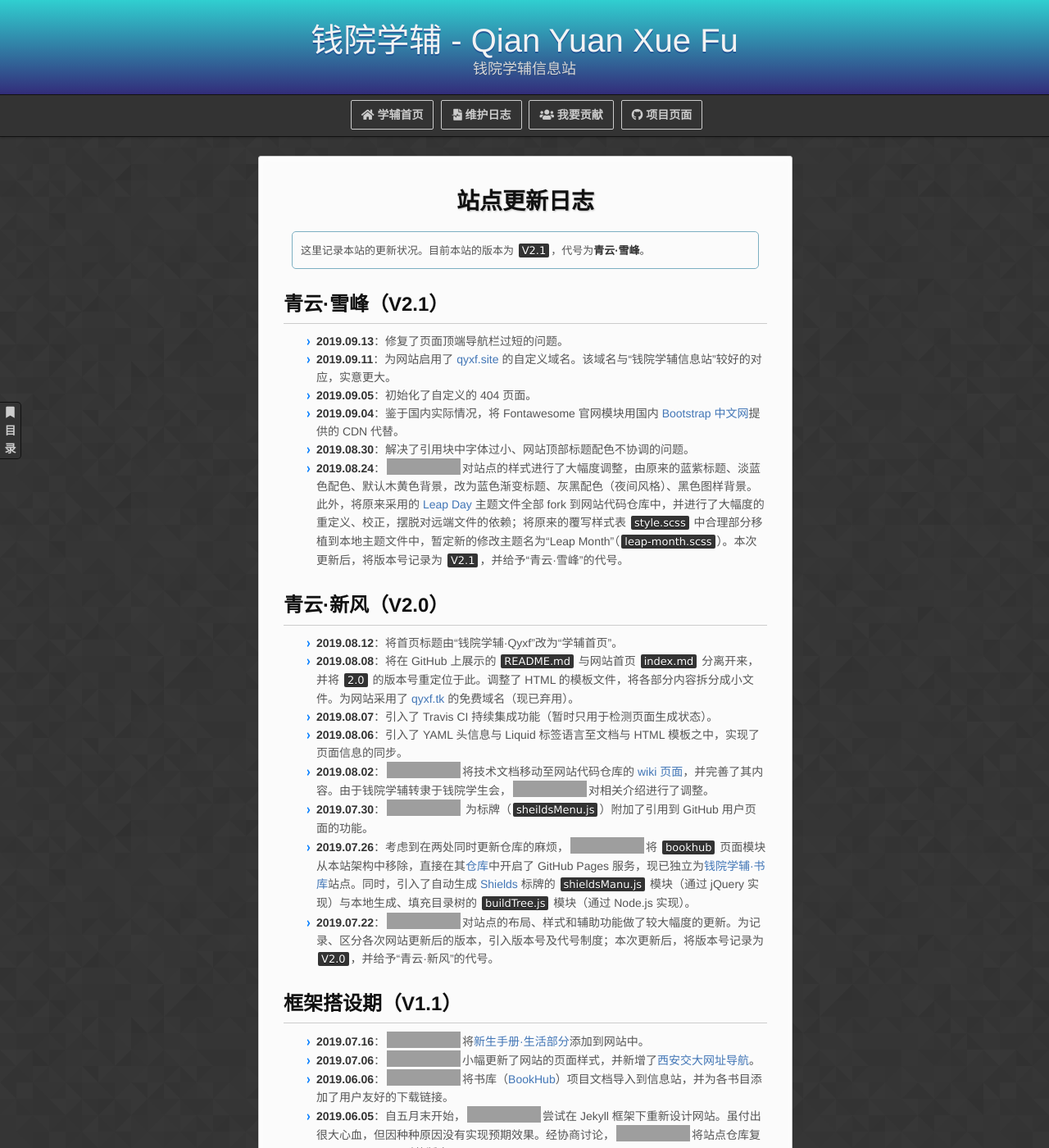
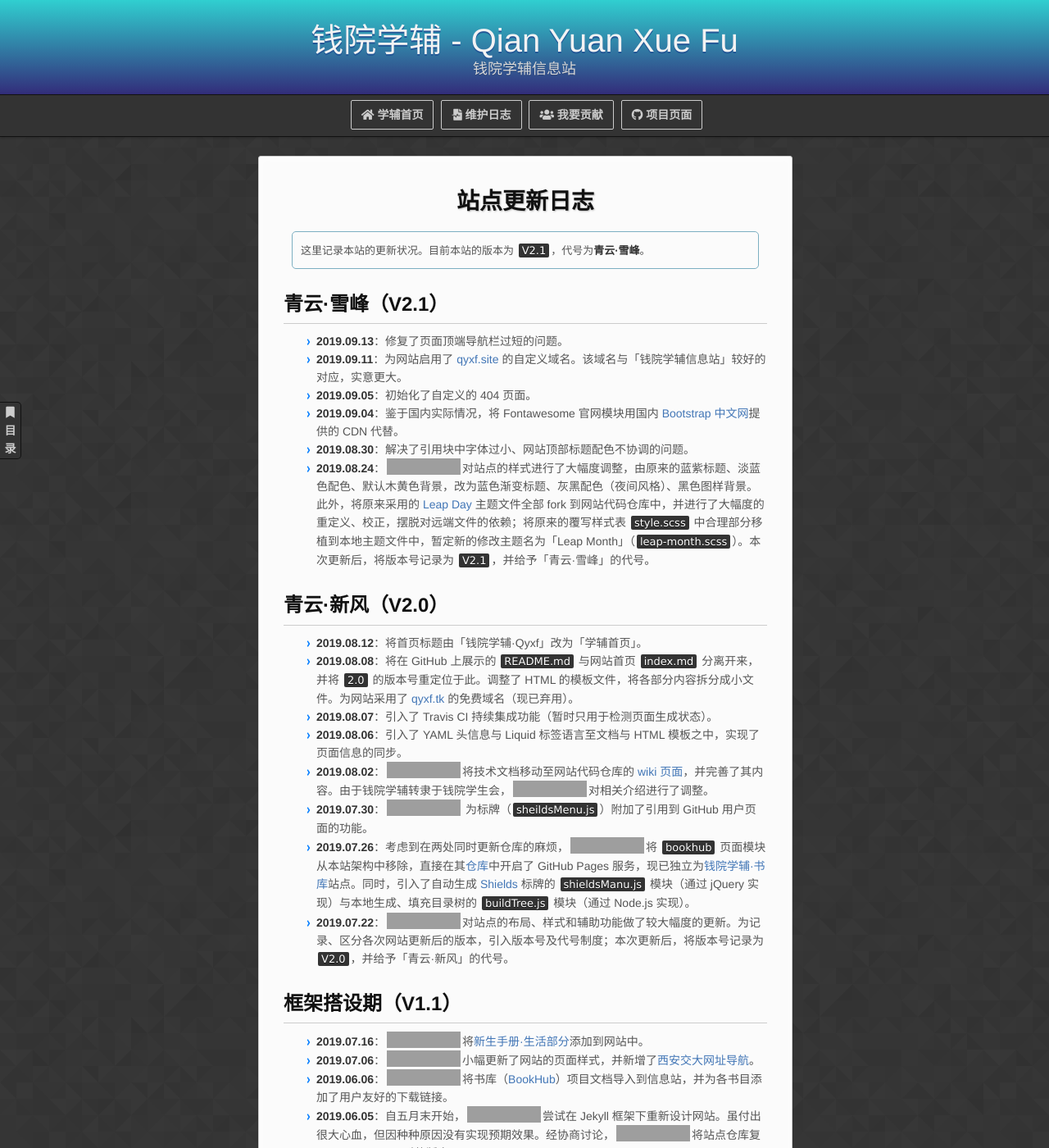
Before and after one commit to qyxf/qyxf.github.io, a Jekyll site: the page built from log.md, in a window 1280 px wide and 1400 px high, cut to the strip 0-1400 px from the top of the window. Shown: the whole strip at 82% size. Built offline with Jekyll 4.4.1, drawn with Linux system fonts in a browser that asks for light colours; nearby versions of some CDN libraries; some web fonts are replaced; our own code applies the rules of GitHub Pages for plain Markdown files; comment, search, counter and statistics services are not loaded; some of the changed text lies outside the part shown; grey boxes are pictures that could not be loaded.

Commit message:
Fix quotation marks

```diff
--- a/log.md
+++ b/log.md
@@ -8,22 +8,22 @@ author: '[![能动少C71尤佳睿](person)](@xjtu-blacksmith)、[![自动化钱7
 
 ## 青云·雪峰（V2.1）
 - **2019.09.13**：修复了页面顶端导航栏过短的问题。
-- **2019.09.11**：为网站启用了 [qyxf.site](https://qyxf.site/) 的自定义域名。该域名与“钱院学辅信息站”较好的对应，实意更大。
+- **2019.09.11**：为网站启用了 [qyxf.site](https://qyxf.site/) 的自定义域名。该域名与「钱院学辅信息站」较好的对应，实意更大。
 - **2019.09.05**：初始化了自定义的 404 页面。
 - **2019.09.04**：鉴于国内实际情况，将 Fontawesome 官网模块用国内 [Bootstrap 中文网](https://www.bootcss.com)提供的 CDN 代替。
 - **2019.08.30**：解决了引用块中字体过小、网站顶部标题配色不协调的问题。
-- **2019.08.24**：[![能动少C71尤佳睿](person)](@xjtu-blacksmith)对站点的样式进行了大幅度调整，由原来的蓝紫标题、淡蓝色配色、默认木黄色背景，改为蓝色渐变标题、灰黑配色（夜间风格）、黑色图样背景。此外，将原来采用的 [Leap Day](https://github.com/pages-themes/leap-day) 主题文件全部 fork 到网站代码仓库中，并进行了大幅度的重定义、校正，摆脱对远端文件的依赖；将原来的覆写样式表 `style.scss` 中合理部分移植到本地主题文件中，暂定新的修改主题名为“Leap Month”（`leap-month.scss`）。本次更新后，将版本号记录为 `V2.1`，并给予“青云·雪峰”的代号。
+- **2019.08.24**：[![能动少C71尤佳睿](person)](@xjtu-blacksmith)对站点的样式进行了大幅度调整，由原来的蓝紫标题、淡蓝色配色、默认木黄色背景，改为蓝色渐变标题、灰黑配色（夜间风格）、黑色图样背景。此外，将原来采用的 [Leap Day](https://github.com/pages-themes/leap-day) 主题文件全部 fork 到网站代码仓库中，并进行了大幅度的重定义、校正，摆脱对远端文件的依赖；将原来的覆写样式表 `style.scss` 中合理部分移植到本地主题文件中，暂定新的修改主题名为「Leap Month」（`leap-month.scss`）。本次更新后，将版本号记录为 `V2.1`，并给予「青云·雪峰」的代号。
 
 
 ## 青云·新风（V2.0）
-- **2019.08.12**：将首页标题由“钱院学辅·Qyxf”改为“学辅首页”。
+- **2019.08.12**：将首页标题由「钱院学辅·Qyxf」改为「学辅首页」。
 - **2019.08.08**：将在 GitHub 上展示的 `README.md` 与网站首页 `index.md` 分离开来，并将 `2.0` 的版本号重定位于此。调整了 HTML 的模板文件，将各部分内容拆分成小文件。为网站采用了 [qyxf.tk](http://qyxf.tk) 的免费域名（现已弃用）。
 - **2019.08.07**：引入了 Travis CI 持续集成功能（暂时只用于检测页面生成状态）。
 - **2019.08.06**：引入了 YAML 头信息与 Liquid 标签语言至文档与 HTML 模板之中，实现了页面信息的同步。
 - **2019.08.02**：[![能动少C71尤佳睿](person)](@xjtu-blacksmith)将技术文档移动至网站代码仓库的 [wiki 页面](https://github.com/qyxf/qyxf.github.io/wiki)，并完善了其内容。由于钱院学辅转隶于钱院学生会，[![自动化钱71吴思源](person)](@edmundwsy)对相关介绍进行了调整。
 - **2019.07.30**：[![能动少C71尤佳睿](person)](@xjtu-blacksmith) 为标牌（`sheildsMenu.js`）附加了引用到 GitHub 用户页面的功能。
 - **2019.07.26**：考虑到在两处同时更新仓库的麻烦，[![能动少C71尤佳睿](person)](@xjtu-blacksmith)将 `bookhub` 页面模块从本站架构中移除，直接在其[仓库](https://github.com/qyxf/BookHub/)中开启了 GitHub Pages 服务，现已独立为[钱院学辅·书库](/BookHub/)站点。同时，引入了自动生成 [Shields](https://shields.io) 标牌的 [`shieldsManu.js`](https://github.com/qyxf/qyxf.github.io/blob/master/assets/js/shieldsManu.js) 模块（通过 jQuery 实现）与本地生成、填充目录树的 [`buildTree.js`](https://github.com/qyxf/BookHub/blob/master/buildTree.js) 模块（通过 Node.js 实现）。
-- **2019.07.22**：[![能动少C71尤佳睿](person)](@xjtu-blacksmith)对站点的布局、样式和辅助功能做了较大幅度的更新。为记录、区分各次网站更新后的版本，引入版本号及代号制度；本次更新后，将版本号记录为 `V2.0`，并给予“青云·新风”的代号。
+- **2019.07.22**：[![能动少C71尤佳睿](person)](@xjtu-blacksmith)对站点的布局、样式和辅助功能做了较大幅度的更新。为记录、区分各次网站更新后的版本，引入版本号及代号制度；本次更新后，将版本号记录为 `V2.0`，并给予「青云·新风」的代号。
 
 ## 框架搭设期（V1.1）
 - **2019.07.16**：[![物试82华润森](person)](@RunsenHua)将[新生手册·生活部分](/intro/life-in-xjtu)添加到网站中。
@@ -34,7 +34,7 @@ author: '[![能动少C71尤佳睿](person)](@xjtu-blacksmith)、[![自动化钱7
 - **2019.05.23**：[![能动少C71尤佳睿](person)](@xjtu-blacksmith)修正了网站的标题栏，并更改导航栏图标为西安交通大学校徽。
 - **2019.05.21**：[![自动化钱71吴思源](person)](@edmundwsy)新建了本站的第一篇、第二篇文章：[Git 与 GitHub 教程](/totorials/git-github)与 [OneNote 教程](/tutorials/onenote)。
 - **2019.05.15**：钱院学辅学研部召开会议，讨论了网站筹办的有关事项，网站建设就此提上日程。开始大范围整理培养方案。[![钱84费立涵](person)](@a05323749033) 贡献了[第一篇培养方案](/program/qianxuesen)。
-- **2019.05.12**：[![能动少C71尤佳睿](person)](@xjtu-blacksmith)新建了“[培养方案查询](/program/)”和“[课程中心](/course/)”模块，并初步架设了相关框架。
+- **2019.05.12**：[![能动少C71尤佳睿](person)](@xjtu-blacksmith)新建了「[培养方案查询](/program/)」和「[课程中心](/course/)」模块，并初步架设了相关框架。
 
 ## 建站之始（V1.0）
 - **2019.05.10**：[![能动少C71尤佳睿](person)](@xjtu-blacksmith)在首页上发布了第一批信息内容。
```
